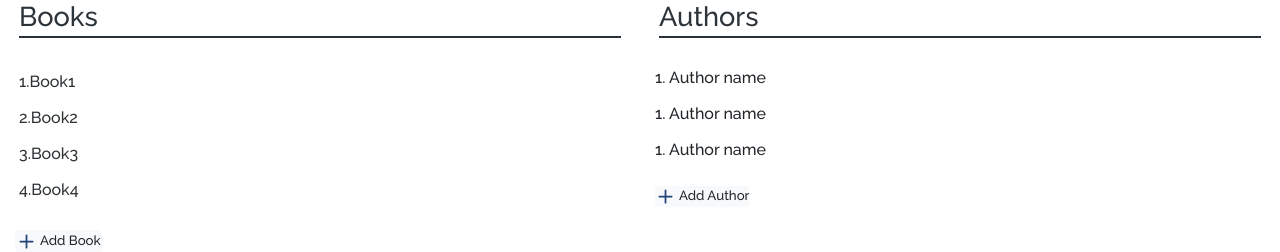
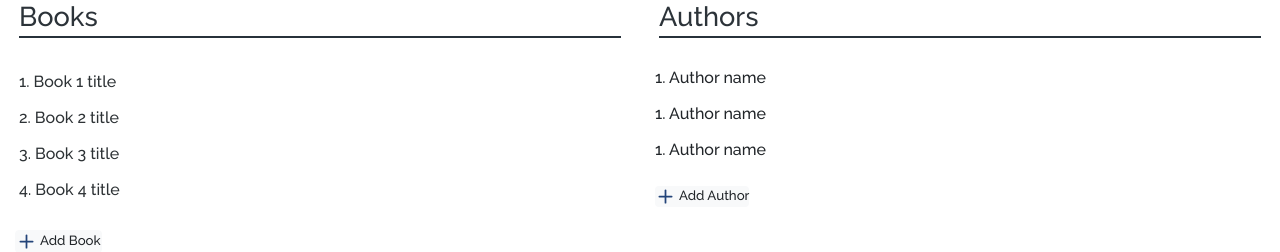
Before and after one commit to proCodersReact/library-app, a React (Create React App) app: page / in a window 1280 px wide. Shown: the part 525-777 px from the top of the page. Built offline with nearby package versions, Linux system fonts and the light colour scheme.

Commit message:
File Directory updated and changed titles of the book

```diff
--- a/src/Components/BookList/Book.tsx
+++ b/src/components/BookList/Book.tsx
@@ -4,10 +4,10 @@ import { Edit, Trash2 } from "react-feather";
 
 const Book: React.FC = () => {
 
-    const Books = ['Book1', 'Book2', 'Book3', 'Book4'];
+    const Books = ['Book 1 title', 'Book 2 title', 'Book 3 title', 'Book 4 title'];
     const listBooks = Books.map((book, index) =>
         <Row className='pl-1 pr-3 mt-1 book'>
-            <Col xs={8}  ><label >{index + 1}.{book}</label></Col>
+            <Col xs={8}  ><label >{index + 1}. {book}</label></Col>
             <Col xs={4}>
                 <Row className='justify-content-end btn-options'>
                     <Col xs={1} className='text-center text-warning clickBtn'><Edit size='20' /></Col>
```
Also changed, not shown: src/components/AuthorList/Author.tsx (renamed from src/Components/AuthorList/Author.tsx), src/components/AuthorList/AuthorAddedList.tsx (renamed from src/Components/AuthorList/AuthorAddedList.tsx), src/components/AuthorList/AuthorList.tsx (renamed from src/Components/AuthorList/AuthorList.tsx), src/components/BookList/BookListArea.tsx (renamed from src/Components/BookList/BookListArea.tsx), src/components/BookList/BookListForm.tsx (renamed from src/Components/BookList/BookListForm.tsx), 1 other file (tests, documents, lock files or other folders).
